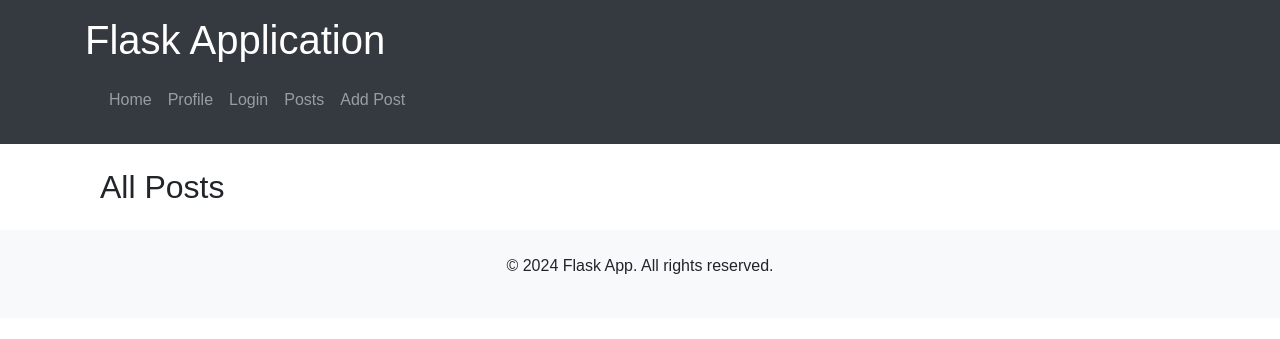
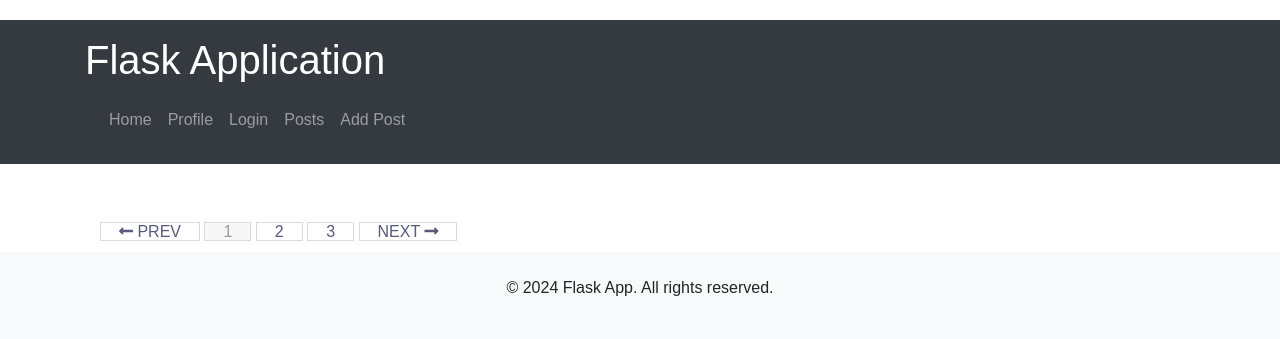
Before and after one commit to volodymyr210/flask-app-lab, a Flask app: template app/posts/templates/posts/posts.html in a window 1280 px wide. Shown: the top 339 px of the page. Run offline with Flask 3, Linux system fonts and the light colour scheme; the template is opened without the code that fills it, so the values that code supplies are empty; some libraries are stand-ins or nearby versions.

Commit message:
Ваше повідомлення про коміт

```diff
--- a/app/posts/templates/posts/posts.html
+++ b/app/posts/templates/posts/posts.html
@@ -1,26 +1,125 @@
 {% extends 'base.html' %}
 
+{% block title %}POSTS{% endblock %}
+
 {% block content %}
-<div class="container mt-4">
-    <h2 class="mb-4">All Posts</h2>
+
+<link rel="stylesheet" href="https://cdnjs.cloudflare.com/ajax/libs/font-awesome/5.13.1/css/all.min.css" integrity="sha256-2XFplPlrFClt0bIdPgpz8H7ojnk10H69xRqd9+uTShA=" crossorigin="anonymous" />
+
+<div class="container mt-5">
     <div class="row">
         {% for post in posts %}
-            <div class="col-md-4">
-                <div class="card mb-3">
-                    <div class="card-body">
-                        <h5 class="card-title">{{ post.title }}</h5>
-                        <h6 class="card-subtitle mb-2 text-muted">{{ post.category }}</h6>
-                        <p class="card-text">{{ post.content[:100] }}{{ '...' if post.content|length > 100 else '' }}</p>
-                        <p class="text-muted">By {{ post.author }} on {{ post.publication_date }}</p>
-                        {% if post.is_active %}
-                            <span class="badge badge-success">Active</span>
-                        {% else %}
-                            <span class="badge badge-secondary">Inactive</span>
-                        {% endif %}
+            <div class="col-md-6 col-lg-4 mt-5">
+                <div class="blog-grid">
+                    <div class="blog-grid-img position-relative">
+                        <img alt="img" src="https://www.bootdey.com/image/480x480/00FFFF/000000">
+                    </div>
+                    <div class="blog-grid-text p-4">
+                        <h3 class="h5 mb-3">
+                            <a href="{{ url_for('posts.detail_post', id=post['id']) }}">{{ post['title'] }}</a>
+                        </h3>
+                        <p class="display-30">{{ post['content'][:100] }}...</p>
+                        <div class="meta meta-style2">
+                            <ul>
+                                <li><a href="#!"><i class="fas fa-calendar-alt"></i> {{ post['publish_date'] }}</a></li>
+                                <li><a href="#!"><i class="fas fa-user"></i> {{ post['author'] }}</a></li>
+                                <li><a href="#!"><i class="fas fa-comments"></i> 0</a></li>
+                            </ul>
+                        </div>
                     </div>
                 </div>
             </div>
         {% endfor %}
     </div>
+    <div class="row mt-6">
+        <div class="col-12">
+            <div class="pagination text-small text-uppercase text-extra-dark-gray">
+                <ul>
+                    <li><a href="#!"><i class="fas fa-long-arrow-alt-left me-1 d-none d-sm-inline-block"></i> Prev</a></li>
+                    <li class="active"><a href="#!">1</a></li>
+                    <li><a href="#!">2</a></li>
+                    <li><a href="#!">3</a></li>
+                    <li><a href="#!">Next <i class="fas fa-long-arrow-alt-right ms-1 d-none d-sm-inline-block"></i></a></li>
+                </ul>
+            </div>
+        </div>
+    </div>
 </div>
+<style>body {
+    margin-top: 20px;
+
+
+}
+
+.blog-grid {
+    position: relative;
+    box-shadow: 0 1rem 1.75rem 0 rgba(45, 55, 75, 0.1);
+    border: 1px solid rgba(220, 224, 229, 0.6);
+    border-radius: 0.25rem;
+    transition: all .2s ease-in-out;
+}
+
+.blog-grid:hover {
+    transform: translateY(-5px);
+}
+
+.blog-grid img {
+    width: 100%;
+    border-top-left-radius: 0.25rem;
+    border-top-right-radius: 0.25rem;
+}
+
+.blog-grid-text {
+    position: relative;
+}
+
+.blog-grid-text h3 {
+    margin-bottom: 15px;
+    font-size: 1.2rem;
+    line-height: 1.4;
+}
+
+.meta-style2 ul {
+    padding: 0;
+    margin: 0;
+    list-style: none;
+}
+
+.meta-style2 ul li {
+    display: inline-block;
+    font-size: 14px;
+    font-weight: 500;
+    margin-right: 15px;
+}
+
+.meta-style2 ul li i {
+    margin-right: 5px;
+    color: #ce1a29;
+}
+
+.pagination ul {
+    padding: 0;
+    margin: 0;
+    list-style: none;
+}
+
+.pagination ul li {
+    display: inline;
+}
+
+.pagination a {
+    padding: 0 18px;
+    line-height: 40px;
+    border: 1px solid #dbdbdb;
+    background: #fff;
+    text-decoration: none;
+    color: #575a7b;
+}
+
+.pagination .active a {
+    background-color: #f7f7f7;
+    color: #999;
+    cursor: default;
+}
+</style>
 {% endblock %}
```
Also changed, not shown: app/posts/posts.json (+11 -9 lines), app/posts/views.py (+26 -1 lines).
